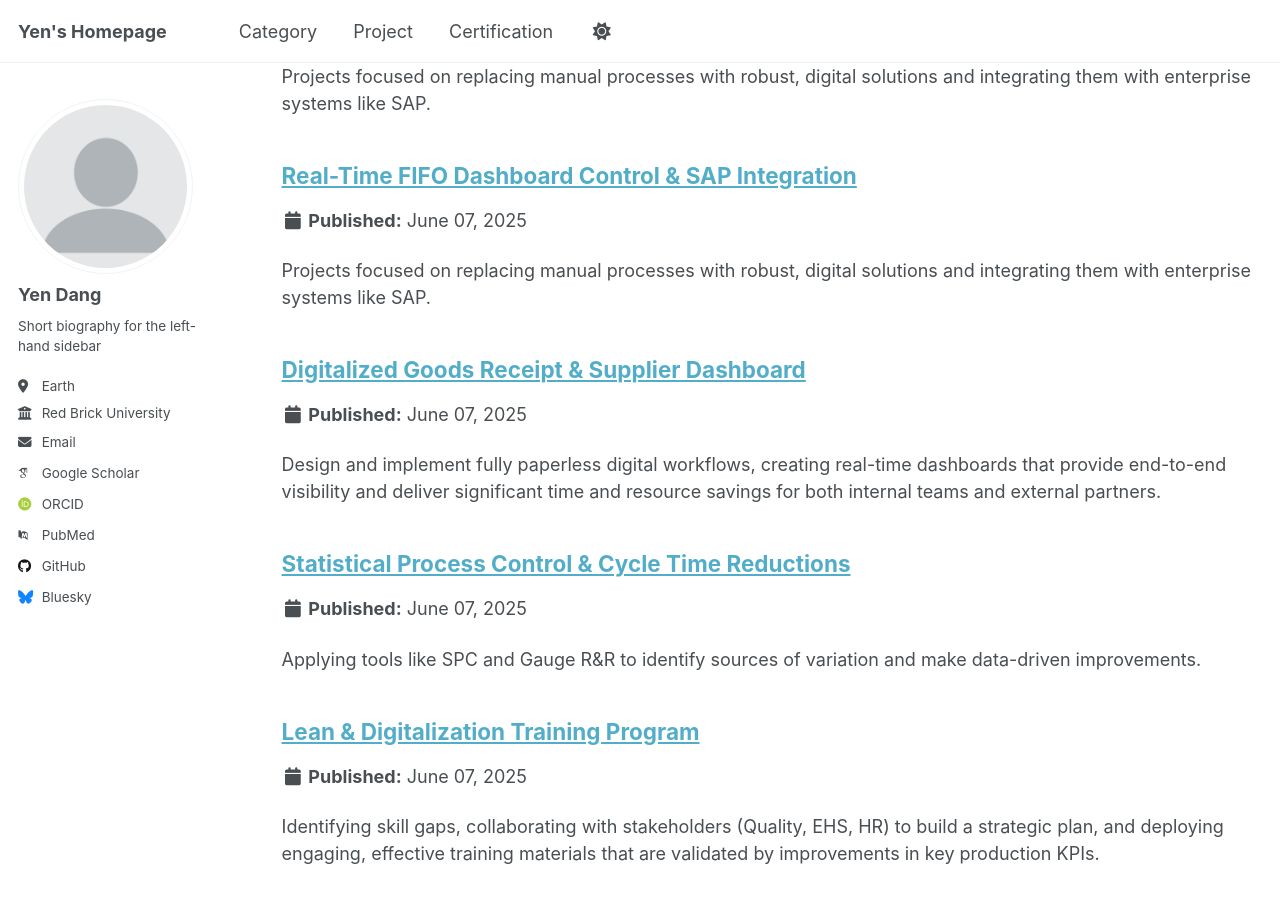
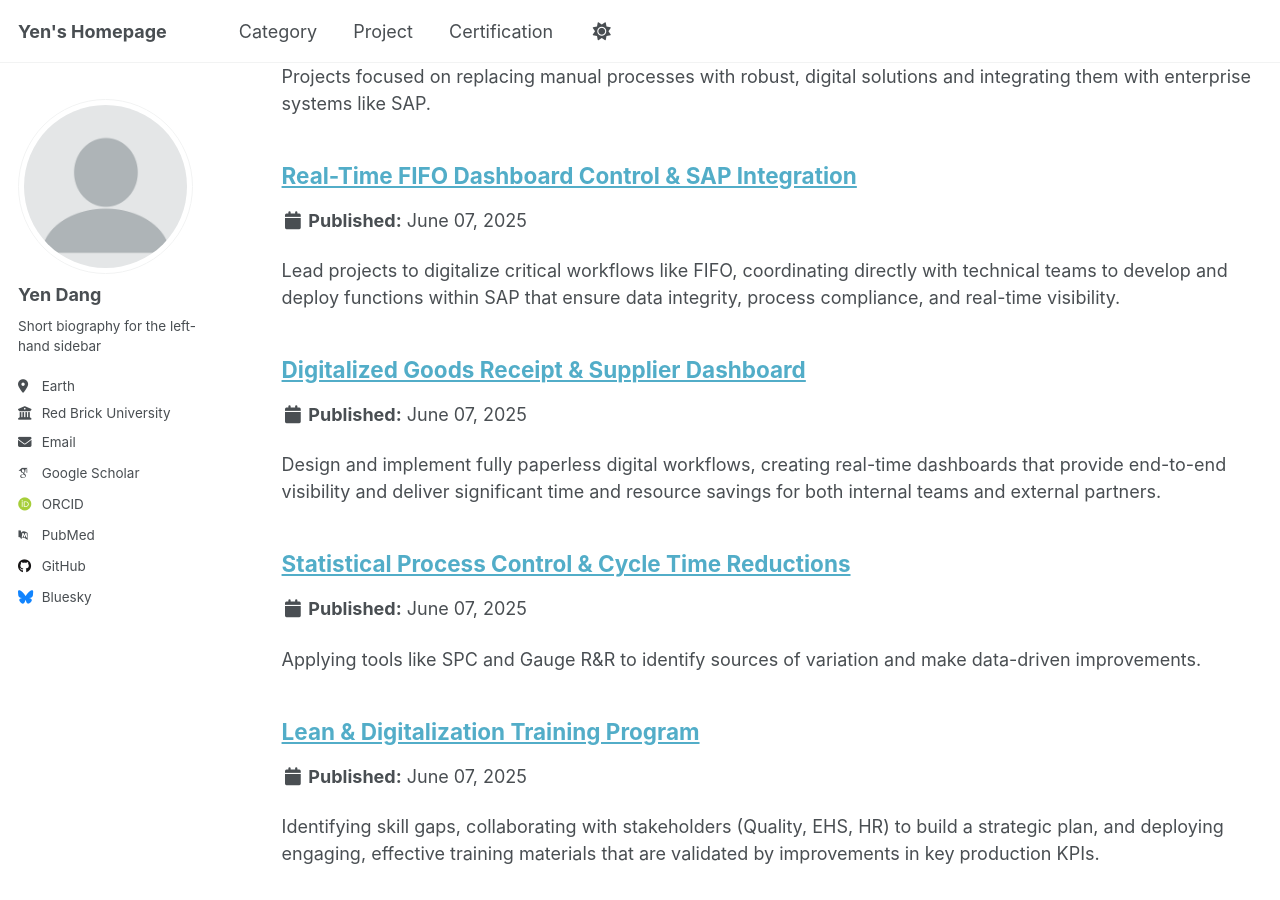
Before and after one commit to yen010390/yen010390.github.io, a Jekyll site: the page built from _pages/project.md, in a window 1280 px wide and 900 px high, scrolled down 788 px. Built offline with Jekyll 4.4.1, drawn with Linux system fonts in a browser that asks for light colours; some web fonts are replaced.

Commit message:
Update c02-FIFO.md

```diff
--- a/_project/c02-FIFO.md
+++ b/_project/c02-FIFO.md
@@ -1,6 +1,6 @@
 ---
 title: "Real-Time FIFO Dashboard Control & SAP Integration"
-excerpt: "Projects focused on replacing manual processes with robust, digital solutions and integrating them with enterprise systems like SAP."
+excerpt: "Lead projects to digitalize critical workflows like FIFO, coordinating directly with technical teams to develop and deploy functions within SAP that ensure data integrity, process compliance, and real-time visibility."
 collection: project
 category: "Category 2: Digitalization & SAP-Integrated Process Control"
 tag: ["SAP MM/WMS", "Process Digitalization", "Project Management", "DMAIC", "Real-Time Dashboards", "User Training"]
```
